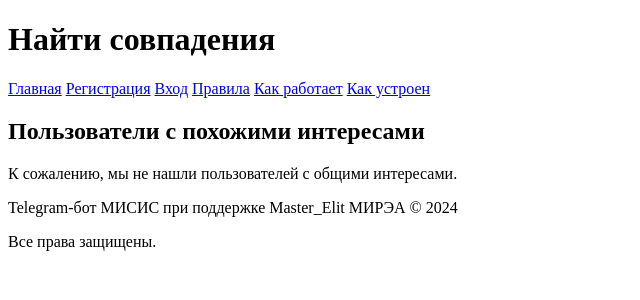
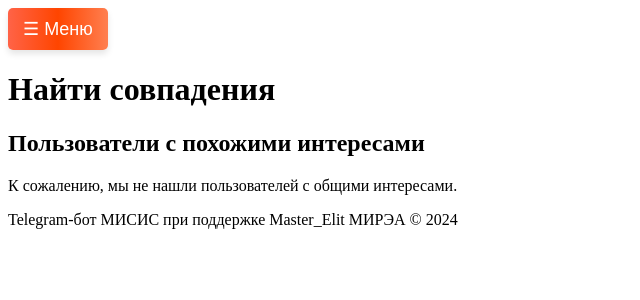
Before and after one commit to Master1910/misis, a Flask app: page /find_matches in a window 1280 px wide. Shown: the top 300 px of the page, without its empty margins (0-640 px from the left). Run offline with Flask 2, Linux system fonts and the light colour scheme.

Commit message:
Update base.html

```diff
--- a/templates/base.html
+++ b/templates/base.html
@@ -7,9 +7,9 @@
     <link rel="stylesheet" href="{{ url_for('static', filename='styles.css') }}">
 </head>
 <body>
-    <!-- Шапка сайта -->
-    <header>
-        <h1>{{ title }}</h1>
+    <!-- Боковое меню -->
+    <div id="sidebar" class="sidebar">
+        <button class="close-btn" onclick="toggleSidebar()">×</button>
         <nav>
             <a href="{{ url_for('home') }}">Главная</a>
             <a href="{{ url_for('register') }}">Регистрация</a>
@@ -22,29 +22,28 @@
                 <a href="{{ url_for('logout') }}">Выход</a>
             {% endif %}
         </nav>
-    </header>
+    </div>
 
-    <!-- Приветствие -->
-    {% if welcome_message %}
-    <div class="welcome-message">
-        <p>Добро пожаловать на сайт Telegram-бота МИСИС!</p>
+    <!-- Основное содержимое -->
+    <div id="main-content" class="main-content">
+        <!-- Кнопка для бокового меню -->
+        <header>
+            <button class="menu-btn" onclick="toggleSidebar()">☰ Меню</button>
+            <h1>{{ title }}</h1>
+        </header>
+        <main>
+            <div class="container fade">
+                {% block content %}
+                <h2>Добро пожаловать!</h2>
+                <p>Используйте боковое меню для навигации.</p>
+                {% endblock %}
+            </div>
+        </main>
     </div>
-    {% endif %}
-
-    <!-- Основной контент -->
-    <main>
-        <div class="container">
-            {% block content %}
-            {% endblock %}
-        </div>
-    </main>
 
     <!-- Подвал -->
     <footer>
-        <div class="footer-highlight">
-            Telegram-бот МИСИС при поддержке Master_Elit МИРЭА © 2024
-        </div>
-        <p>Все права защищены.</p>
+        <p>Telegram-бот МИСИС при поддержке Master_Elit МИРЭА © 2024</p>
     </footer>
 
     <!-- Подключение JavaScript -->
```
